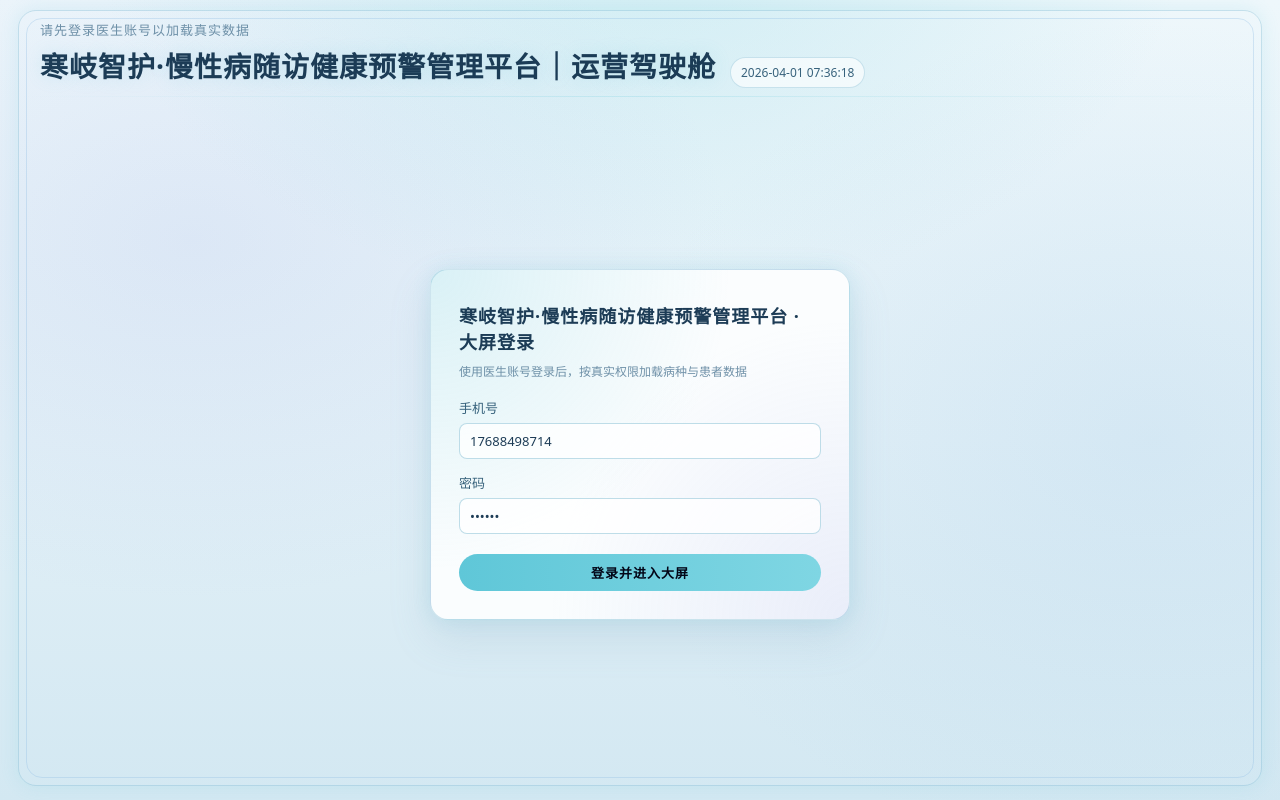
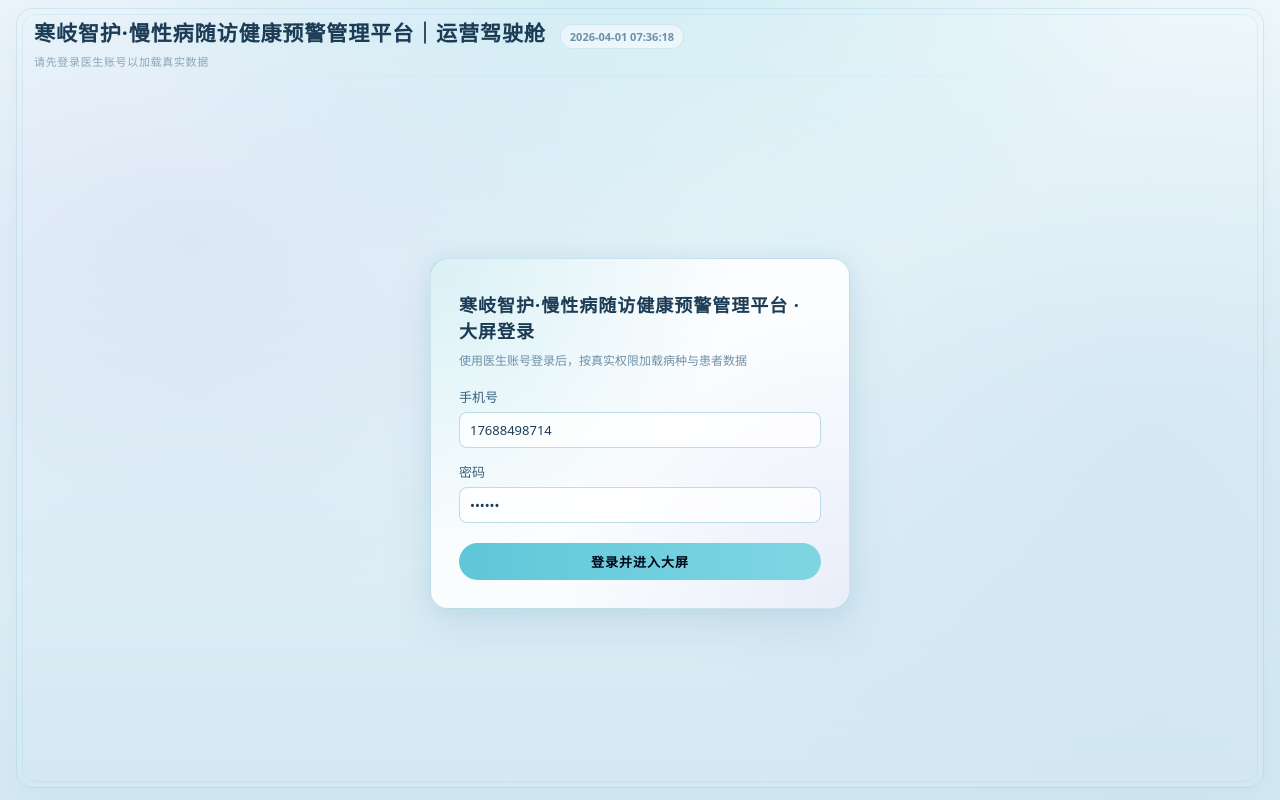
Before and after one commit to YmrHH/handi-health, a Vue app in the folder test(vue)/bigScene/: page / in a window 1280 px wide. Built offline with nearby package versions, Linux system fonts and the light colour scheme.

Commit message:
大屏v0.4.8

```diff
--- a/test(vue)/bigScene/src/components/ScreenHeader.vue
+++ b/test(vue)/bigScene/src/components/ScreenHeader.vue
@@ -2,11 +2,11 @@
   <div>
     <div class="header-bar">
       <div class="header-title">
-        <div class="header-sub">{{ subTitle }}</div>
         <div class="header-main">
           <h1>{{ title }}</h1>
           <span class="header-pill">{{ timeText }}</span>
         </div>
+        <div class="header-sub">{{ subTitle }}</div>
       </div>
       <div class="header-right">
         <slot />
--- a/test(vue)/bigScene/src/pages/CommandCenter.vue
+++ b/test(vue)/bigScene/src/pages/CommandCenter.vue
@@ -20,7 +20,7 @@
             <div class="panel-header">
               <div>
                 <h3 class="panel-title">病种排名 TOP5</h3>
-                <p class="panel-subtitle">基于当前患者摘要数据聚合</p>
+                <p class="panel-subtitle">基于患者档案与画像数据统计</p>
               </div>
             </div>
             <div class="rank-list">
@@ -42,7 +42,7 @@
             <div class="panel-header">
               <div>
                 <h3 class="panel-title">医生负载 TOP5</h3>
-                <p class="panel-subtitle">按当前患者摘要聚合医生工作量</p>
+                <p class="panel-subtitle">基于患者归属与画像数据统计</p>
               </div>
             </div>
             <div class="doctor-list">
@@ -598,6 +598,8 @@ function normalizeProfileField(v: any): string {
 function isValidProfileDisease(s: string) {
   const t = (s || '').trim()
   if (!t) return false
+  const lower = t.toLowerCase()
+  if (lower === 'null' || lower === 'undefined') return false
   const bad = ['未标注病种', '未知', '-', '——', '无', '暂无']
   if (bad.includes(t)) return false
   return true
@@ -606,6 +608,8 @@ function isValidProfileDisease(s: string) {
 function isValidProfileDoctor(s: string) {
   const t = (s || '').trim()
   if (!t) return false
+  const lower = t.toLowerCase()
+  if (lower === 'null' || lower === 'undefined') return false
   const bad = ['未分配医生', '未知', '-', '——', '无', '暂无']
   if (bad.includes(t)) return false
   return true
@@ -657,8 +661,10 @@ function pickDiseaseFromProfileInner(inner: any): string {
     'diseaseName',
     'diagnosisName',
     'chronicDiseaseName',
+    'diagnosis',
     'diseaseType',
-    'diagnosis'
+    'illnessName',
+    'categoryName'
   ]
   for (const k of keys) {
     const s = normalizeProfileField(inner[k])
@@ -668,7 +674,10 @@ function pickDiseaseFromProfileInner(inner: any): string {
     inner?.disease?.name,
     inner?.mainDisease?.name,
     inner?.diagnosis?.name,
-    inner?.chronicDisease?.name
+    inner?.chronicDisease?.name,
+    inner?.illness?.name,
+    inner?.category?.name,
+    inner?.categoryName
   ])
   if (isValidProfileDisease(nested)) return nested
   if (Array.isArray(inner?.diagnosisList)) {
@@ -695,7 +704,9 @@ function pickDoctorFromProfileInner(inner: any): string {
     'followDoctorName',
     'realName',
     'attendingDoctorName',
-    'familyDoctorName'
+    'familyDoctorName',
+    'physicianName',
+    'ownerName'
   ]
   for (const k of keys) {
     const s = normalizeProfileField(inner[k])
@@ -704,6 +715,8 @@ function pickDoctorFromProfileInner(inner: any): string {
   const nested = pickFirstText([
     inner?.doctor?.name,
     inner?.doctor?.realName,
+    inner?.physician?.name,
+    inner?.owner?.name,
     inner?.staff?.name,
     inner?.staff?.realName
   ])
@@ -782,11 +795,9 @@ async function loadRankingProfiles() {
 
   const disRanks = mapToRankItemsFromCounts(diseaseMap)
   const docLoads = mapToDoctorLoadsFromCounts(doctorMap)
-  const diseaseKeys = diseaseMap.size
-  const doctorKeys = doctorMap.size
-
-  if (diseaseKeys >= 2 && disRanks.length) profileDiseaseRanks.value = disRanks
-  if (doctorKeys >= 2 && docLoads.length) profileDoctorLoads.value = docLoads
+
+  if (disRanks.length) profileDiseaseRanks.value = disRanks
+  if (docLoads.length) profileDoctorLoads.value = docLoads
 }
 
 const diseaseRanksFallback = computed<RankItem[]>(() => {
@@ -794,7 +805,7 @@ const diseaseRanksFallback = computed<RankItem[]>(() => {
   const sources: SummaryItem[] = [...patientSummary.value, ...riskList.value]
   sources.forEach((item) => {
     const key = diseaseName(item)
-    if (key && key !== '未标注病种') {
+    if (isValidProfileDisease(key)) {
       map.set(key, (map.get(key) || 0) + 1)
     }
   })
@@ -803,7 +814,7 @@ const diseaseRanksFallback = computed<RankItem[]>(() => {
     const homeRows = getArray(homeStats.value)
     homeRows.forEach((item: any) => {
       const key = diseaseName(item)
-      if (key && key !== '未标注病种') {
+      if (isValidProfileDisease(key)) {
         map.set(key, (map.get(key) || 0) + 1)
       }
     })
@@ -824,7 +835,7 @@ const doctorLoadsFallback = computed<DoctorLoad[]>(() => {
   const sources: SummaryItem[] = [...patientSummary.value, ...riskList.value]
   sources.forEach((item) => {
     const key = doctorName(item)
-    if (key && key !== '未分配医生') {
+    if (isValidProfileDoctor(key)) {
       map.set(key, (map.get(key) || 0) + 1)
     }
   })
@@ -833,7 +844,7 @@ const doctorLoadsFallback = computed<DoctorLoad[]>(() => {
     const homeRows = getArray(homeStats.value)
     homeRows.forEach((item: any) => {
       const key = doctorName(item)
-      if (key && key !== '未分配医生') {
+      if (isValidProfileDoctor(key)) {
         map.set(key, (map.get(key) || 0) + 1)
       }
     })
--- a/test(vue)/bigScene/src/styles/frame.css
+++ b/test(vue)/bigScene/src/styles/frame.css
@@ -2,31 +2,31 @@
   position: relative;
   width: 100%;
   height: 100%;
-  padding: 10px 18px 14px;
+  padding: 8px 16px 12px;
 }
 
 .frame::before {
   content: '';
   position: absolute;
-  inset: 10px 18px 14px;
-  border: 1px solid rgba(114, 180, 205, 0.34);
-  border-radius: 18px;
-  box-shadow: var(--glow);
+  inset: 8px 16px 12px;
+  border: 1px solid rgba(114, 180, 205, 0.22);
+  border-radius: 16px;
+  box-shadow: 0 6px 22px rgba(55, 120, 140, 0.04);
   pointer-events: none;
 }
 
 .frame::after {
   content: '';
   position: absolute;
-  inset: 18px 26px 22px;
-  border: 1px solid rgba(140, 188, 227, 0.32);
-  border-radius: 16px;
+  inset: 14px 22px 18px;
+  border: 1px solid rgba(140, 188, 227, 0.18);
+  border-radius: 14px;
   pointer-events: none;
 }
 
 .header-bar {
-  height: 86px;
-  padding: 16px 22px 14px;
+  height: 68px;
+  padding: 10px 18px 8px;
   display: flex;
   align-items: center;
   justify-content: space-between;
@@ -35,13 +35,14 @@
 .header-title {
   display: flex;
   flex-direction: column;
-  gap: 6px;
+  gap: 4px;
 }
 
 .header-sub {
-  font-size: 13px;
-  letter-spacing: 1px;
-  color: var(--t-2);
+  font-size: 11px;
+  letter-spacing: 0.06em;
+  color: var(--t-3);
+  opacity: 0.88;
 }
 
 .header-main {
@@ -54,10 +55,10 @@
 
 .header-main h1 {
   margin: 0;
-  font-size: clamp(22px, 2.2vw, 28px);
-  letter-spacing: 1px;
-  font-weight: 800;
-  text-shadow: 0 0 18px rgba(95, 199, 216, 0.18);
+  font-size: clamp(17px, 1.65vw, 22px);
+  letter-spacing: 0.04em;
+  font-weight: 700;
+  text-shadow: 0 0 12px rgba(95, 199, 216, 0.08);
   white-space: nowrap;
 }
 
@@ -70,30 +71,31 @@
 }
 
 .header-pill {
-  padding: 6px 10px;
+  padding: 4px 9px;
   border-radius: 999px;
-  border: 1px solid rgba(114, 180, 205, 0.34);
-  background: rgba(255, 255, 255, 0.62);
-  color: var(--t-1);
-  font-size: 12px;
+  border: 1px solid rgba(114, 180, 205, 0.24);
+  background: rgba(255, 255, 255, 0.48);
+  color: var(--t-2);
+  font-size: 11px;
+  font-weight: 600;
 }
 
 .header-right {
   display: flex;
   align-items: center;
-  gap: 14px;
+  gap: 10px;
 }
 
 .hud-line {
   height: 1px;
   width: 100%;
-  background: linear-gradient(90deg, transparent, rgba(95, 199, 216, 0.24), transparent);
-  opacity: 0.9;
+  background: linear-gradient(90deg, transparent, rgba(95, 199, 216, 0.14), transparent);
+  opacity: 0.75;
 }
 
 .content {
-  height: calc(100% - 86px);
-  padding: 10px 12px 6px;
+  height: calc(100% - 69px);
+  padding: 8px 10px 6px;
   overflow-y: auto;
   overflow-x: hidden;
   overscroll-behavior: contain;
--- a/test(vue)/bigScene/src/styles/widgets.css
+++ b/test(vue)/bigScene/src/styles/widgets.css
@@ -1,36 +1,37 @@
 .tabs {
   display: flex;
-  gap: 10px;
-  padding: 6px;
+  gap: 6px;
+  padding: 4px;
   border-radius: 999px;
-  border: 1px solid rgba(114, 180, 205, 0.34);
-  background: rgba(255, 255, 255, 0.62);
-  box-shadow: var(--glow);
+  border: 1px solid rgba(114, 180, 205, 0.22);
+  background: rgba(255, 255, 255, 0.45);
+  box-shadow: none;
 }
 
 .tab-btn {
   appearance: none;
-  border: 1px solid rgba(114, 180, 205, 0.28);
-  background: rgba(255, 255, 255, 0.66);
+  border: 1px solid transparent;
+  background: transparent;
   color: var(--t-2);
   border-radius: 999px;
-  padding: 8px 12px;
-  font-size: 12px;
-  font-weight: 800;
-  letter-spacing: 1px;
+  padding: 5px 11px;
+  font-size: 11px;
+  font-weight: 600;
+  letter-spacing: 0.04em;
   cursor: pointer;
-  transition: all 0.18s ease;
+  transition: border-color 0.16s ease, background 0.16s ease, color 0.16s ease;
 }
 
 .tab-btn:hover {
-  border-color: rgba(95, 199, 216, 0.48);
+  border-color: rgba(95, 199, 216, 0.28);
+  background: rgba(255, 255, 255, 0.35);
 }
 
 .tab-btn.active {
-  background: linear-gradient(180deg, rgba(95, 199, 216, 0.22), rgba(255, 255, 255, 0.72));
-  border-color: rgba(95, 199, 216, 0.52);
-  color: var(--t-0);
-  box-shadow: var(--glow-strong);
+  background: linear-gradient(180deg, rgba(95, 199, 216, 0.14), rgba(255, 255, 255, 0.58));
+  border-color: rgba(95, 199, 216, 0.34);
+  color: var(--t-1);
+  box-shadow: none;
 }
 
 .stat-grid {
```
